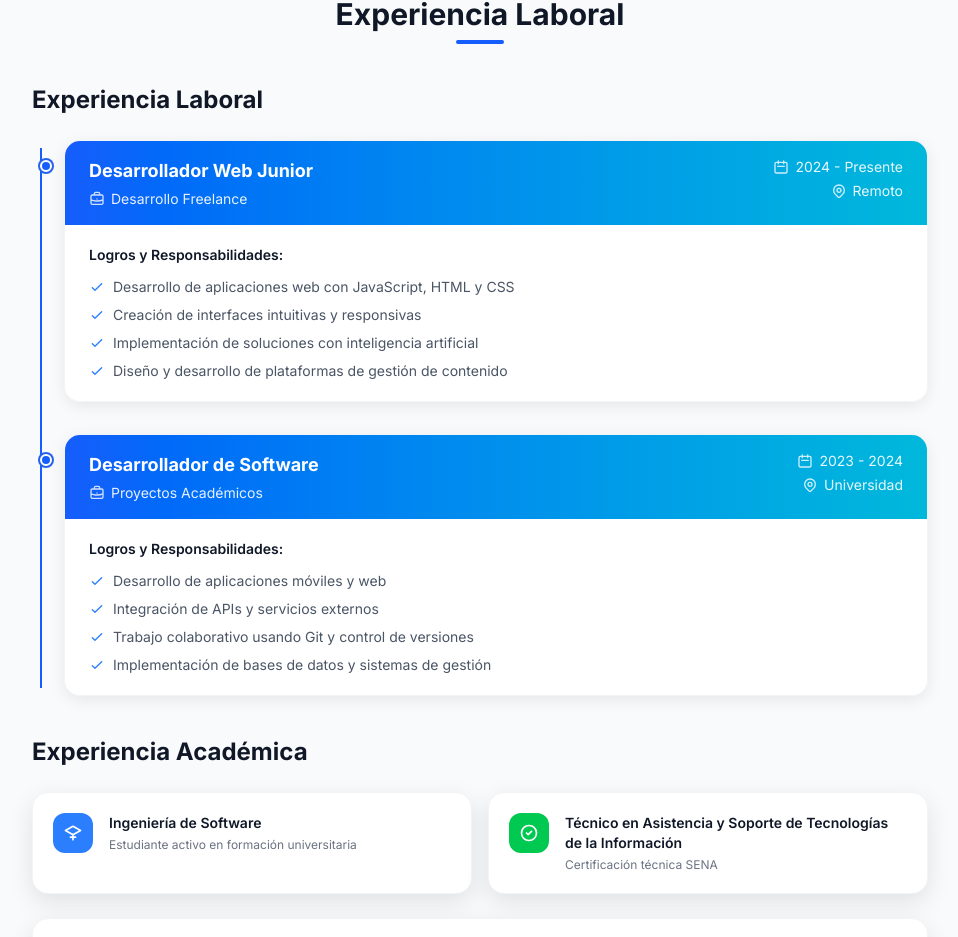
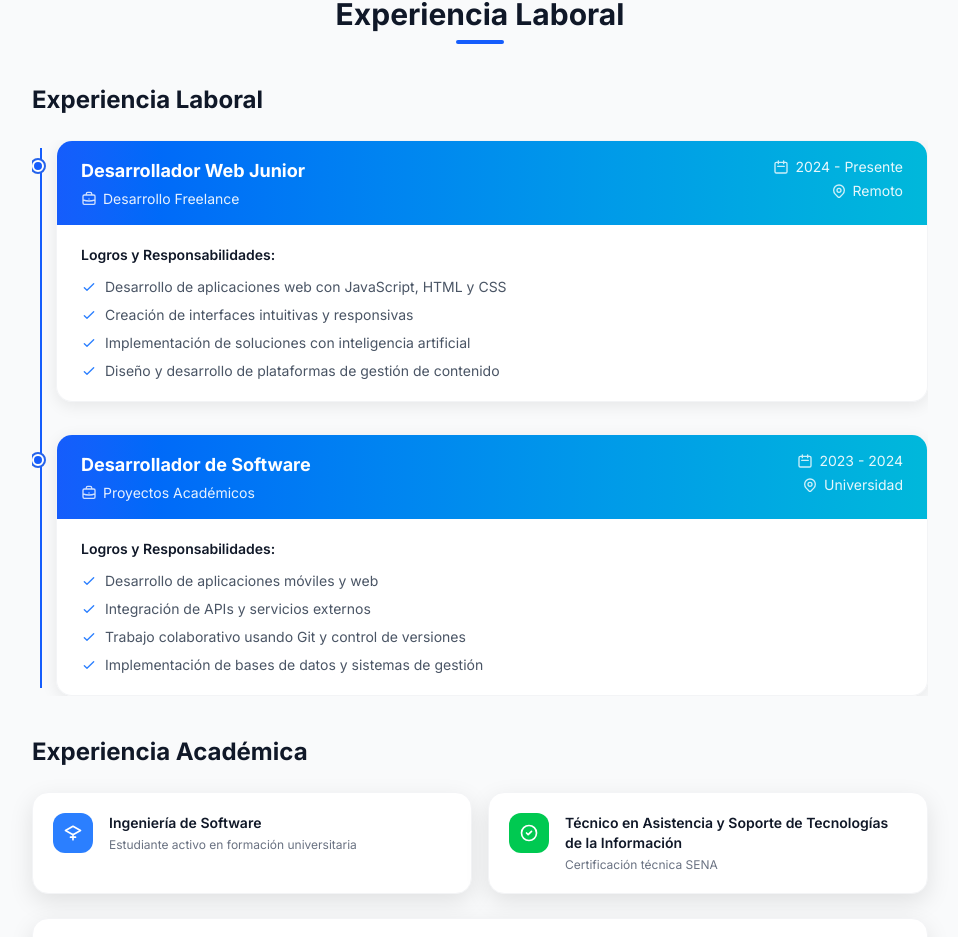
Before and after one commit to SebastianRosero16/Portafolio, a Next.js app: page / in a window 1280 px wide. Shown: the part 2868-3805 px from the top of the page, without its empty margins (160-1118 px from the left). Built offline with nearby package versions, Linux system fonts and the light colour scheme.

Commit message:
fix: overflow-x-hidden en html y experience para eliminar scroll horizontal

```diff
--- a/app/layout.tsx
+++ b/app/layout.tsx
@@ -16,7 +16,7 @@ export default function RootLayout({
   children: React.ReactNode;
 }) {
   return (
-    <html lang="es">
+    <html lang="es" className="overflow-x-hidden">
       <body className={`${inter.className} overflow-x-hidden`}>
         <AppProvider>{children}</AppProvider>
       </body>
--- a/components/Experience.tsx
+++ b/components/Experience.tsx
@@ -30,7 +30,7 @@ export default function Experience() {
         {/* Work experience timeline */}
         <div className="flex flex-col gap-6">
           <h3 className="text-2xl font-bold text-gray-900">{t("experience.title")}</h3>
-          <div className="relative flex flex-col gap-8 pl-8">
+          <div className="relative flex flex-col gap-8 pl-6 overflow-hidden">
             <div className="absolute left-2 top-2 bottom-2 w-0.5 bg-blue-600" />
 
           {experiences.map((exp, index) => (
```
